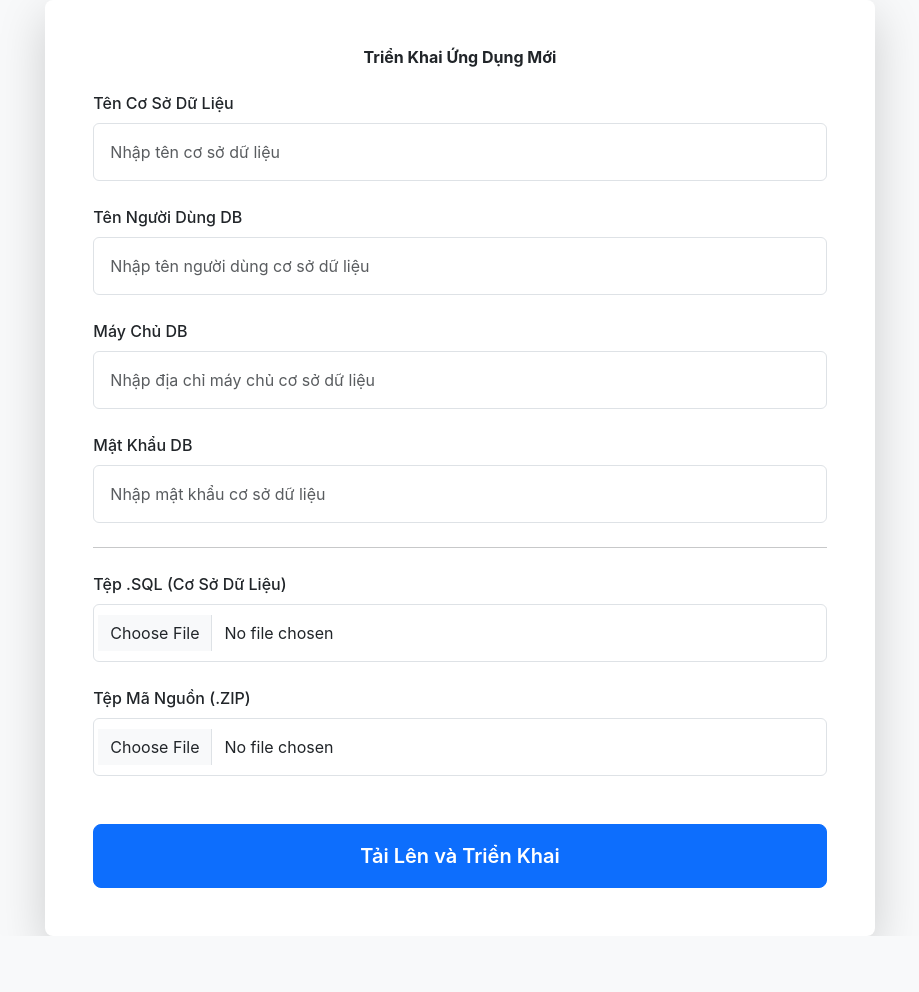
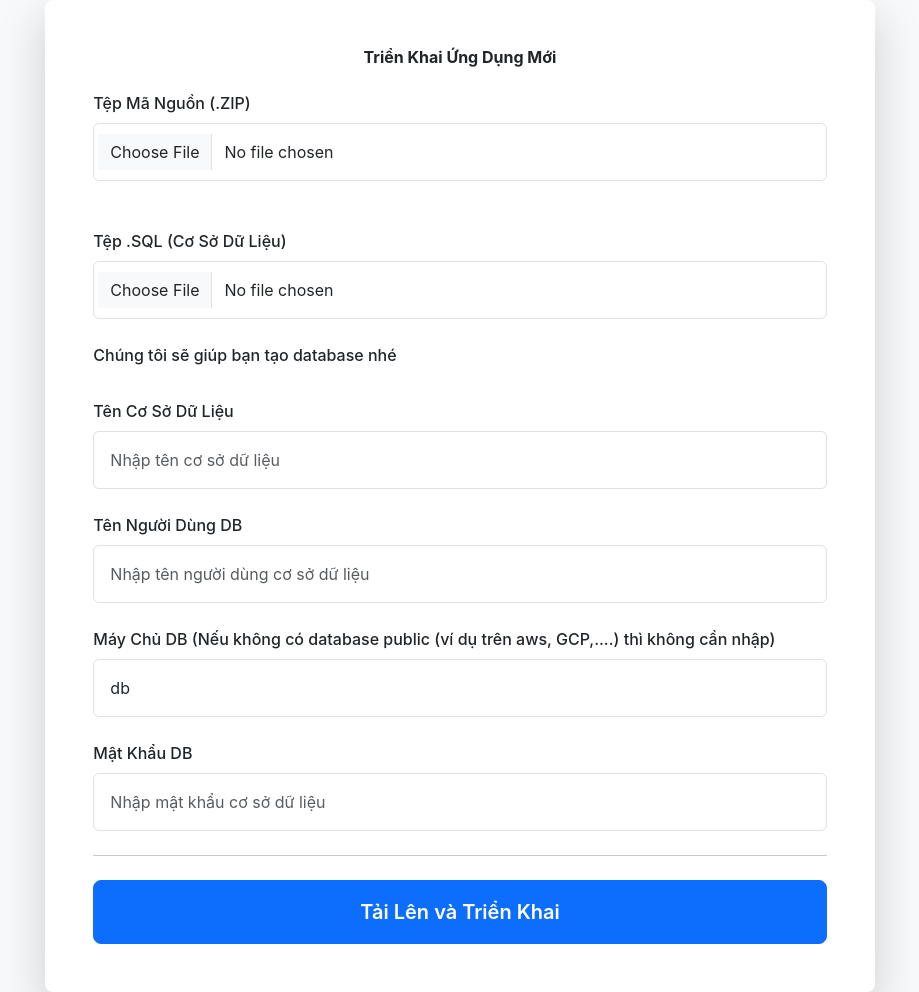
Before and after one commit to LEHONGDUC2004/IndustryProject, a Flask app: page / in a window 1280 px wide. Shown: the whole page, without its empty margins (180-1099 px from the left). Before the commit the page ends 936 px from the top, so only its background shows below. Run offline with Flask 3, Linux system fonts and the light colour scheme; parts of the project's set-up code (start-up, migrations or seed data) failed here and were passed over; some libraries are stand-ins or nearby versions.

Commit message:
update UI index

```diff
--- a/app/templates/index.html
+++ b/app/templates/index.html
@@ -10,6 +10,21 @@
                 <div class="bg-white p-5 rounded-3 shadow-lg w-100">
                     <h2 class="fw-bold text-dark mb-4 text-center">Triển Khai Ứng Dụng Mới</h2>
                     <form method="POST" action="{{ url_for('upload_all.upload_all') }}" enctype="multipart/form-data">
+                        <!-- FILE .ZIP -->
+                        <div class="mb-5">
+                            <label for="file_zip" class="form-label fw-medium mb-2">Tệp Mã Nguồn (.ZIP)</label>
+                            <input type="file" class="form-control rounded-2 py-3 px-3" id="file_zip" name="file_zip" accept=".zip" required>
+                        </div>
+                        <!-- FILE .SQL -->
+                        <div class="mb-4">
+                            <label for="file_sql" class="form-label fw-medium mb-2">Tệp .SQL (Cơ Sở Dữ Liệu)</label>
+                            <input type="file" class="form-control rounded-2 py-3 px-3" id="file_sql" name="file_sql" accept=".sql" required>
+                        </div>
+
+
+                        <div class="mb-4">
+                            <label for="name_database" class="form-label fw-medium mb-2">Chúng tôi sẽ giúp bạn tạo database nhé</label>
+                        </div>
                         <!-- THÔNG TIN DB -->
                         <div class="mb-4">
                             <label for="name_database" class="form-label fw-medium mb-2">Tên Cơ Sở Dữ Liệu</label>
@@ -20,29 +35,17 @@
                             <input type="text" class="form-control rounded-2 py-3 px-3" id="name_user" name="name_user" placeholder="Nhập tên người dùng cơ sở dữ liệu" required>
                         </div>
                         <div class="mb-4">
-                            <label for="host_db" class="form-label fw-medium mb-2">Máy Chủ DB</label>
-                            <input type="text" class="form-control rounded-2 py-3 px-3" id="host_db" name="host_db" placeholder="Nhập địa chỉ máy chủ cơ sở dữ liệu" required>
+                            <label for="host_db" class="form-label fw-medium mb-2">Máy Chủ DB (Nếu không có database public (ví dụ trên aws, GCP,....) thì không cần nhập)</label>
+                            <input type="text" class="form-control rounded-2 py-3 px-3" id="host_db" name="host_db" placeholder="Nhập địa chỉ máy chủ cơ sở dữ liệu" value="db">
                         </div>
                         <div class="mb-4">
                             <label for="passwd" class="form-label fw-medium mb-2">Mật Khẩu DB</label>
                             <input type="password" class="form-control rounded-2 py-3 px-3" id="passwd" name="passwd" placeholder="Nhập mật khẩu cơ sở dữ liệu" required>
                         </div>
-
                         <hr class="my-4"> <!-- Dải phân cách -->
                         <div class="mb-4"></div> <!-- Khoảng trống sau dải phân cách -->
 
-                        <!-- FILE .SQL -->
-                        <div class="mb-4">
-                            <label for="file_sql" class="form-label fw-medium mb-2">Tệp .SQL (Cơ Sở Dữ Liệu)</label>
-                            <input type="file" class="form-control rounded-2 py-3 px-3" id="file_sql" name="file_sql" accept=".sql" required>
-                        </div>
-
-                        <!-- FILE .ZIP -->
-                        <div class="mb-5">
-                            <label for="file_zip" class="form-label fw-medium mb-2">Tệp Mã Nguồn (.ZIP)</label>
-                            <input type="file" class="form-control rounded-2 py-3 px-3" id="file_zip" name="file_zip" accept=".zip" required>
-                        </div>
-
+                        <!-- BUTTON xác nhận -->
                         <div class="d-grid">
                             <button type="submit" class="btn btn-primary rounded-3 py-3 px-4 fs-5 fw-semibold">Tải Lên và Triển Khai</button>
                         </div>
```
